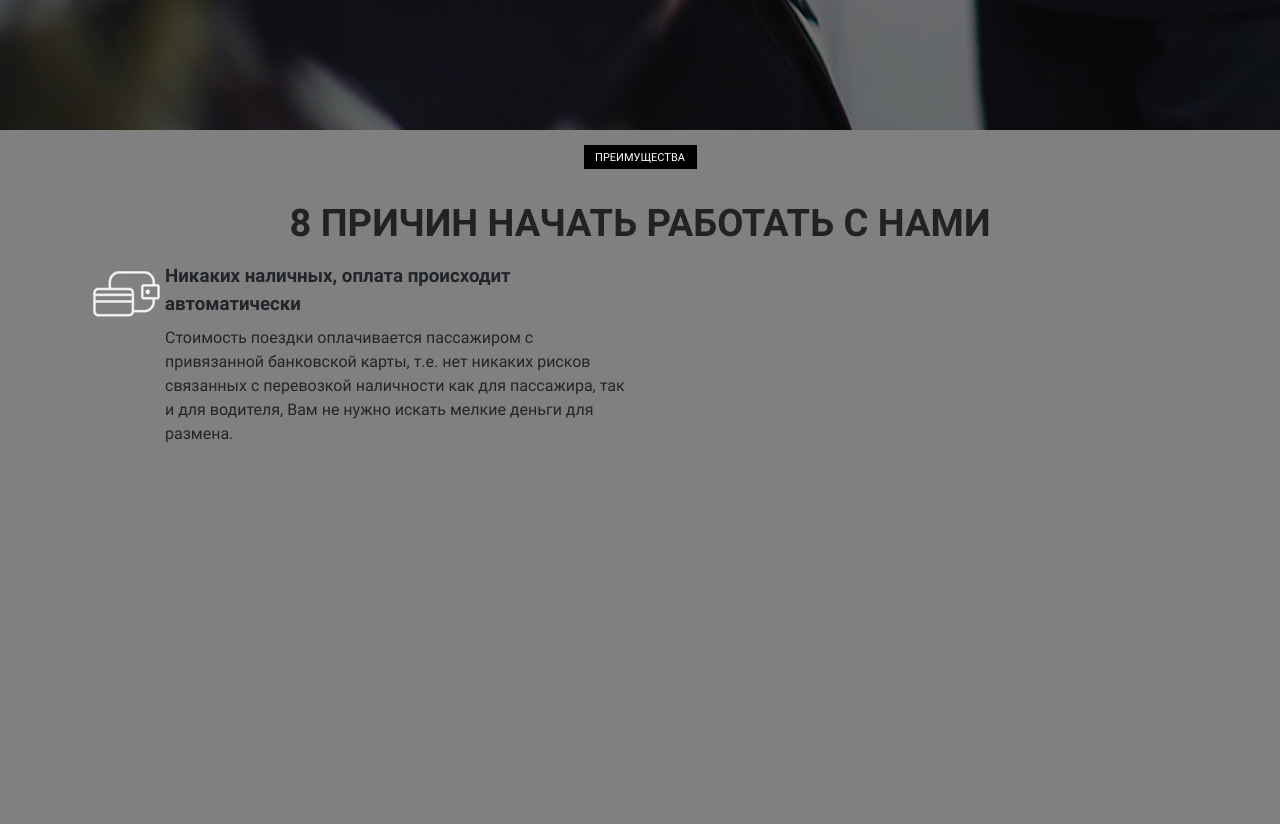
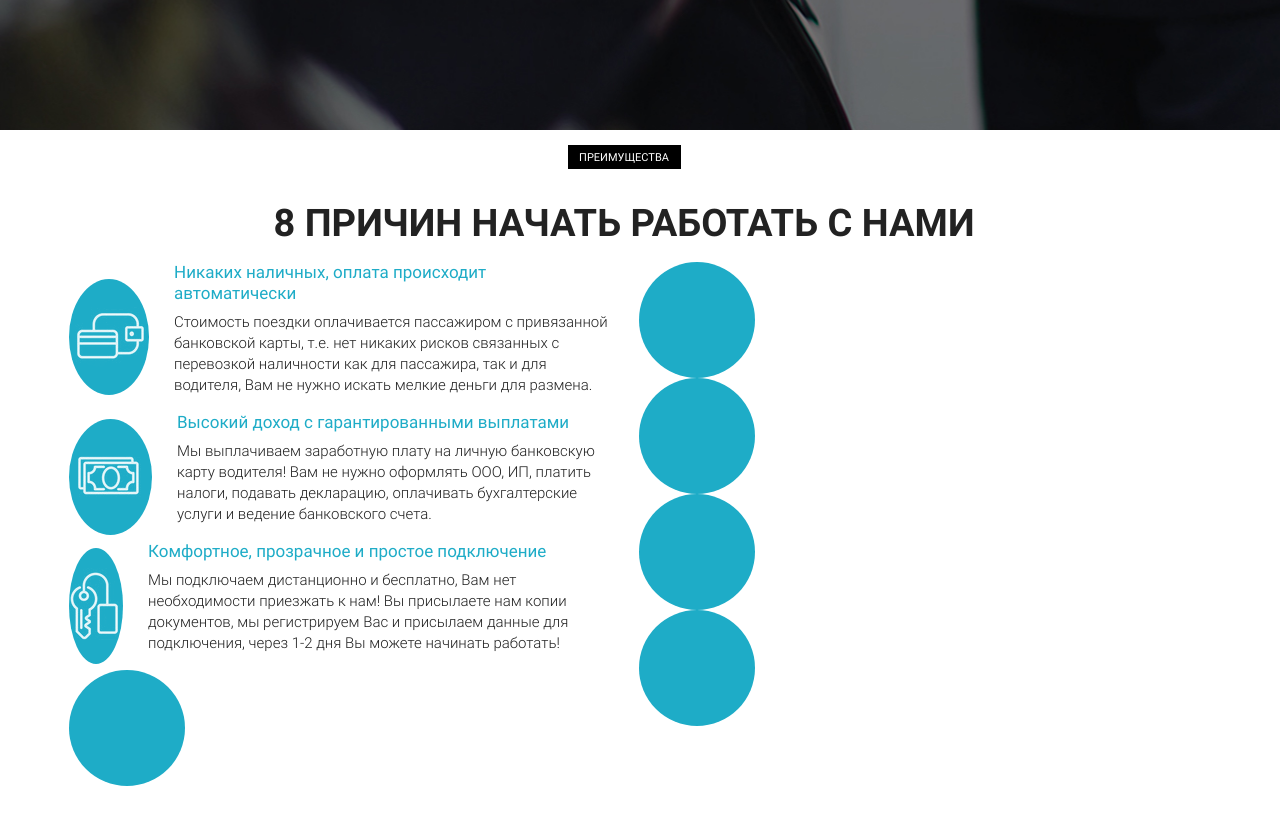
Before and after one commit to AnastasiaShalukhina/Bootstrap-project, a plain HTML site: page src/index.html in a window 1280 px wide. Shown: the part 720-1544 px from the top of the page. Drawn offline with Linux system fonts and the light colour scheme.

Commit message:
feat: add styles for section reasons

```diff
--- a/src/css/style.css
+++ b/src/css/style.css
@@ -149,8 +149,7 @@ nav {
 
 .reasons {
   min-height: 832px;
-  padding: 15px 0 50px 0;
-  background-color: gray;
+  padding: 15px 32px 50px 0;
 }
 
 .reasons .profits {
@@ -183,13 +182,41 @@ nav {
 }
 
 .reasons .reasons-container {
+  display: flex;
   padding-top: 15px;
 }
 
 .reasons .reasons_elem {
   display: flex;
+  align-items: center;
 }
 
 .reasons .img_cards {
+  display: flex;
+  justify-content: center;
+  align-items: center;
+  width: 116px;
+  height: 116px;
+  border-radius: 50%;
+  background-color: #1EACC7;
+}
 
+.reasons_descr {
+  margin-left: 25px;
 }
+
+.reasons .descr_title {
+  font-style: normal;
+  font-weight: 400;
+  font-size: 17px;
+  line-height: 21px;
+  color: #1EACC7;
+}
+
+.reasons .descr_text {
+  font-style: normal;
+  font-weight: 300;
+  font-size: 15px;
+  line-height: 21px;
+  color: #202020;
+}
--- a/src/index.html
+++ b/src/index.html
@@ -86,51 +86,73 @@
               </div>
             </div>
             <div class="reasons_elem">
-              <img class="reasons_icon" src="" alt="">
+              <div class="img_cards">
+                <img class="reasons_icon" src="./img/reasons_cash.png" alt="reasons_cash">
+              </div>
+
+              <div class="reasons_descr">
+                <h3 class="descr_title">Высокий доход с гарантированными выплатами</h3>
+                <p class="descr_text">Мы выплачиваем заработную плату на личную банковскую карту водителя! Вам не нужно оформлять ООО, ИП, платить налоги, подавать декларацию, оплачивать бухгалтерские услуги и ведение банковского счета.</p>
+              </div>
+            </div>
+            <div class="reasons_elem">
+              <div class="img_cards">
+                <img class="reasons_icon" src="./img/reasons_keys.png" alt="reasons_keys">
+              </div>
+
+              <div class="reasons_descr">
+                <h3 class="descr_title">Комфортное, прозрачное и простое подключение</h3>
+                <p class="descr_text">Мы подключаем дистанционно и бесплатно, Вам нет необходимости приезжать к нам! Вы присылаете нам копии документов, мы регистрируем Вас и присылаем данные для подключения, через 1-2 дня Вы можете начинать работать!</p>
+              </div>
+            </div>
+            <div class="reasons_elem">
+              <div class="img_cards">
+                <img class="reasons_icon" src="" alt="">
+              </div>
+
+              <div class="reasons_descr">
+                <h3 class="descr_title"></h3>
+                <p class="descr_text"></p>
+              </div>
+            </div>
+          </div>
+
+          <div class="col-md-6">
+            <div class="reasons_elem">
+              <div class="img_cards">
+                <img class="reasons_icon" src="" alt="">
+              </div>
+
               <div class="reasons_descr">
                 <h3 class="descr_title"></h3>
                 <p class="descr_text"></p>
               </div>
             </div>
             <div class="reasons_elem">
-              <img class="reasons_icon" src="" alt="">
+              <div class="img_cards">
+                <img class="reasons_icon" src="" alt="">
+              </div>
+
               <div class="reasons_descr">
                 <h3 class="descr_title"></h3>
                 <p class="descr_text"></p>
               </div>
             </div>
             <div class="reasons_elem">
-              <img class="reasons_icon" src="" alt="">
-              <div class="reasons_descr">
-                <h3 class="descr_title"></h3>
-                <p class="descr_text"></p>
+              <div class="img_cards">
+                <img class="reasons_icon" src="" alt="">
               </div>
-            </div>
-          </div>
-          <div class="col-md-6">
-            <div class="reasons_elem">
-              <img class="reasons_icon" src="" alt="">
+
               <div class="reasons_descr">
                 <h3 class="descr_title"></h3>
                 <p class="descr_text"></p>
               </div>
             </div>
             <div class="reasons_elem">
-              <img class="reasons_icon" src="" alt="">
-              <div class="reasons_descr">
-                <h3 class="descr_title"></h3>
-                <p class="descr_text"></p>
+              <div class="img_cards">
+                <img class="reasons_icon" src="" alt="">
               </div>
-            </div>
-            <div class="reasons_elem">
-              <img class="reasons_icon" src="" alt="">
-              <div class="reasons_descr">
-                <h3 class="descr_title"></h3>
-                <p class="descr_text"></p>
-              </div>
-            </div>
-            <div class="reasons_elem">
-              <img class="reasons_icon" src="" alt="">
+
               <div class="reasons_descr">
                 <h3 class="descr_title"></h3>
                 <p class="descr_text"></p>
```
Also changed, not shown: src/img/reasons_cash.png (added), src/img/reasons_keys.png (added).
